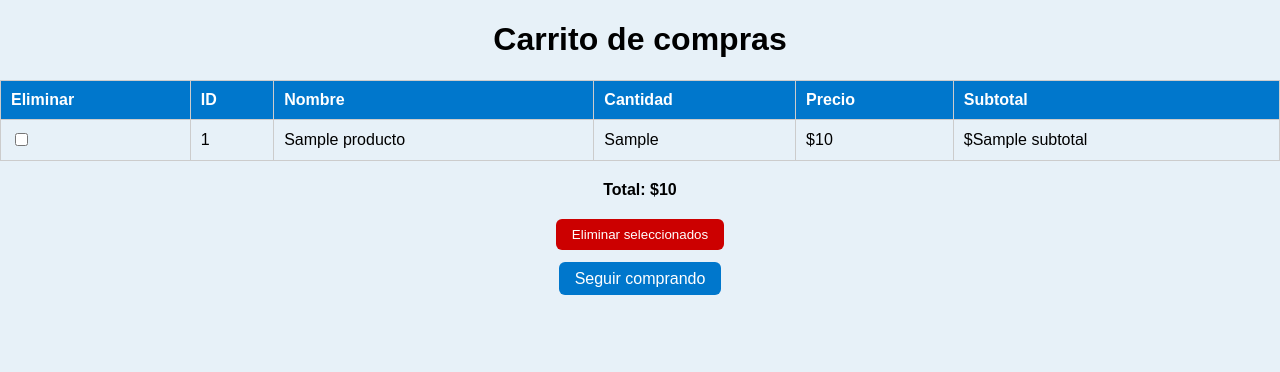
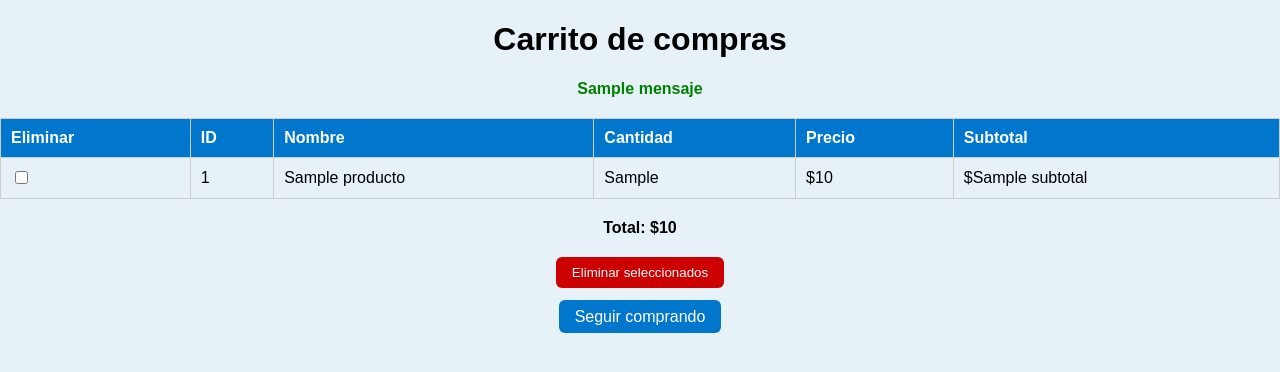
Before and after one commit to Leo2406Abi/pagina_web, a Django app: template tienda/templates/tienda/carrito.html in a window 1280 px wide. Shown: the top 372 px of the page. Run offline with Django 5.2, Linux system fonts and the light colour scheme; the template is opened without the code that fills it: most values are stand-ins (such as "Sample title", 1, 10 or a date in 2020).

Commit message:
Update carrito.html

```diff
--- a/tienda/templates/tienda/carrito.html
+++ b/tienda/templates/tienda/carrito.html
@@ -17,6 +17,9 @@
 </head>
 <body>
 <h1 style="text-align:center;">Carrito de compras</h1>
+{% if mensaje %}
+<p style="text-align:center; color: green;"><strong>{{ mensaje }}</strong></p>
+{% endif %}
 
 {% if productos %}
 <form method="post" action="{% url 'eliminar_del_carrito' %}">
```
